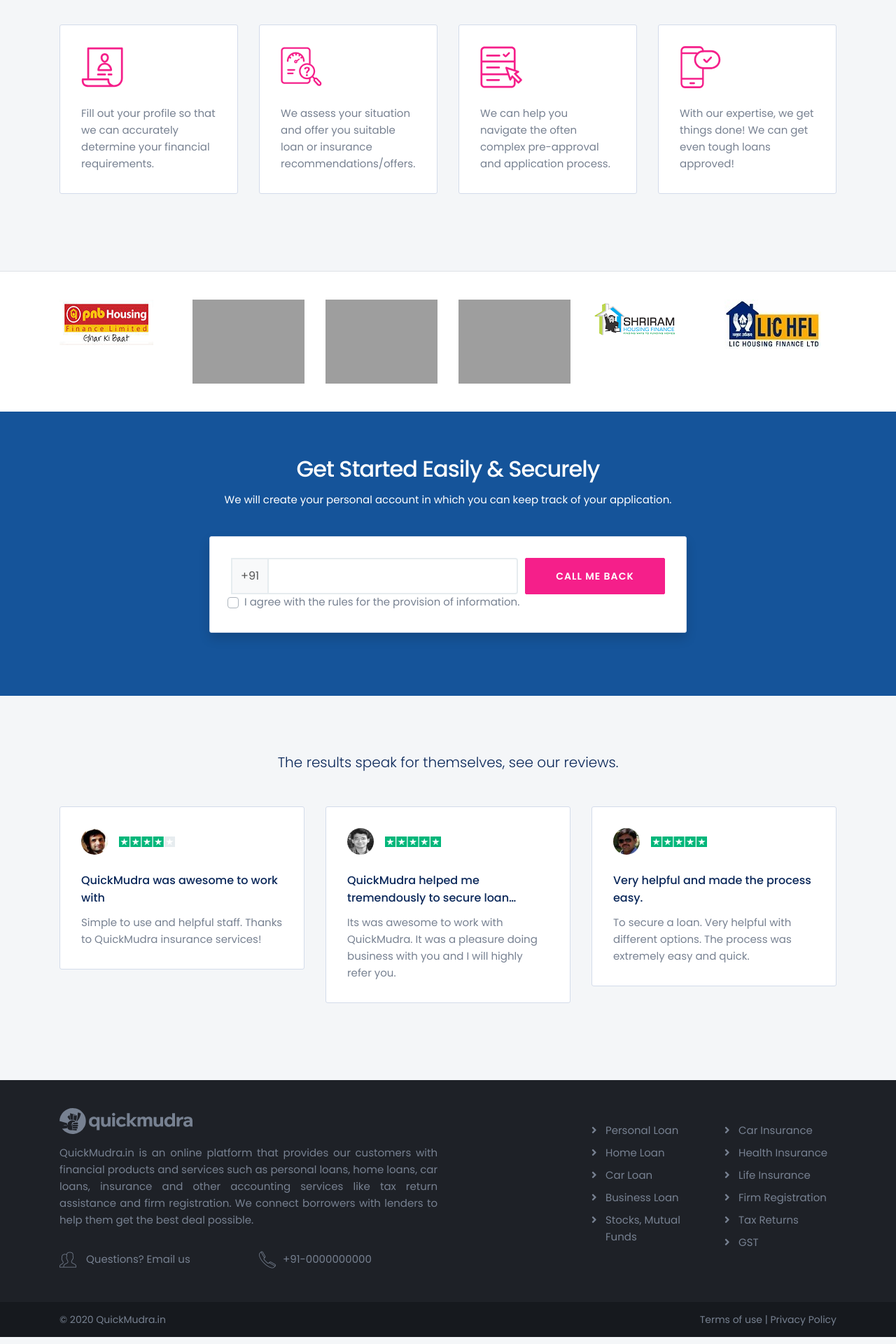
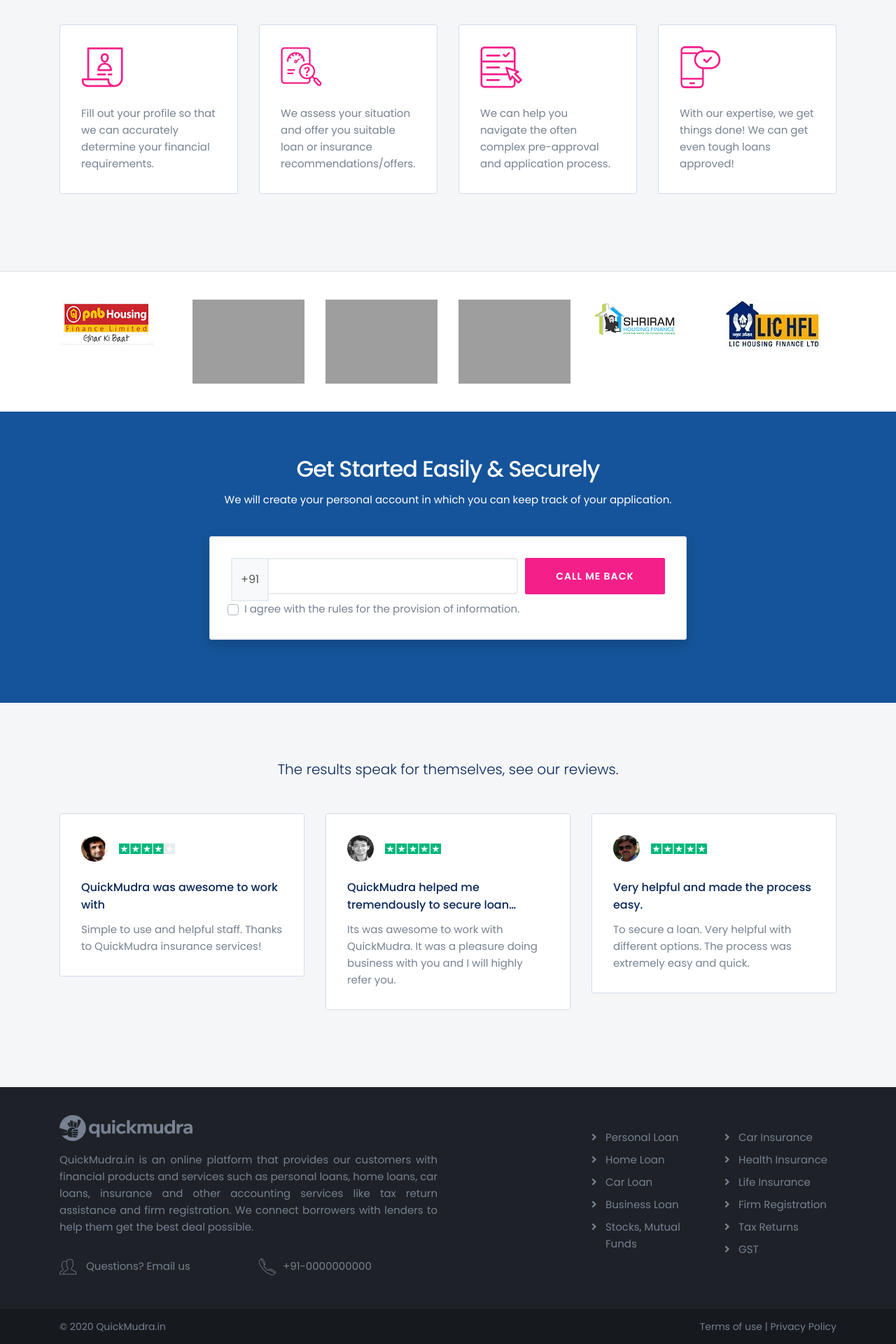
Before and after one commit to jaswinder-singh/creditme, a Jekyll site: the page built from index.html, in a window 1280 px wide. Shown: the part 1267-3187 px from the top of the page at 70% size. Built offline with Jekyll 4.4.1, drawn with Linux system fonts in a browser that asks for light colours; nearby versions of some CDN libraries.

Commit message:
Update index.html

```diff
--- a/index.html
+++ b/index.html
@@ -248,10 +248,10 @@
                                     <input class="form-control" id="phonenumber" name="Phone Number" required maxlength="10">
                                 </div>
                                 <input type="hidden" name="Request" value="Client Request! Call me back. ASAP!">
-                                <div class="col-lg-4 col-md-6 col-12">
+                                <div class="col-lg-4 col-md-6 col-12 mb10">
                                     <button id="submit-button" type="submit" class="btn btn-secondary btn-block">Call me back</button>
                                 </div>
-                                 <div class="custom-control custom-checkbox">
+                                <div class="custom-control custom-checkbox">
                                     <input type="checkbox" name="Consent to provision of information" class="custom-control-input" id="information">
                                     <label class="custom-control-label" for="information">I agree with the rules for the provision of information.</label>
                                 </div>
```
